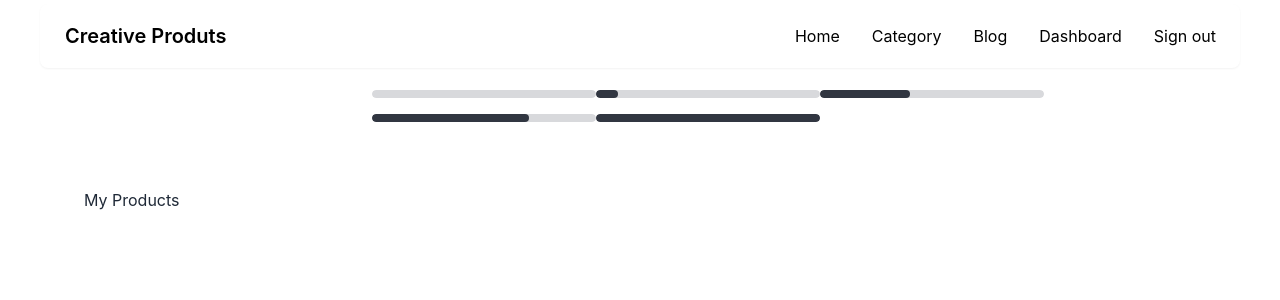
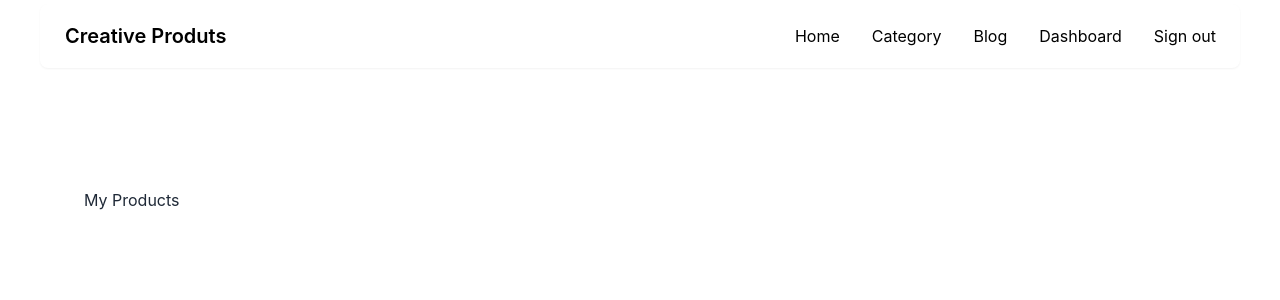
Before and after one commit to Rakib011110/phone-retailer-web-client-site-code, a React (Create React App) app: page /dashboard/allusers in a window 1280 px wide. Shown: the top 300 px of the page. Built offline with nearby package versions, Linux system fonts and the light colour scheme; no server answers; sample sign-in values are in the browser's storage.

Commit message:
dashboroad layout added

```diff
--- a/src/Dashbord/DasboardLayouts/DasboardLayouts.js
+++ b/src/Dashbord/DasboardLayouts/DasboardLayouts.js
@@ -30,7 +30,7 @@ const DasboardLayouts = () => {
 
 
                             isAdmin && <div>
-                                {/* <li><Link to='/dashboard/allusers'>All Users</Link></li> */}
+                                <li><Link to='/dashboard/allusers'>All Users</Link></li>
 
 
                             </div>
--- a/src/Layouts/Routes/AdminRoutes.js
+++ b/src/Layouts/Routes/AdminRoutes.js
@@ -10,11 +10,11 @@ const AdminRoutes = ({ children }) => {
 
     if (loading || isAdminLoading) {
         return <div>
-            <progress className="progress w-56" value="0" max="100"></progress>
+            {/* <progress className="progress w-56" value="0" max="100"></progress>
             <progress className="progress w-56" value="10" max="100"></progress>
             <progress className="progress w-56" value="40" max="100"></progress>
             <progress className="progress w-56" value="70" max="100"></progress>
-            <progress className="progress w-56" value="100" max="100"></progress>
+            <progress className="progress w-56" value="100" max="100"></progress> */}
         </div>
     }
 
```
